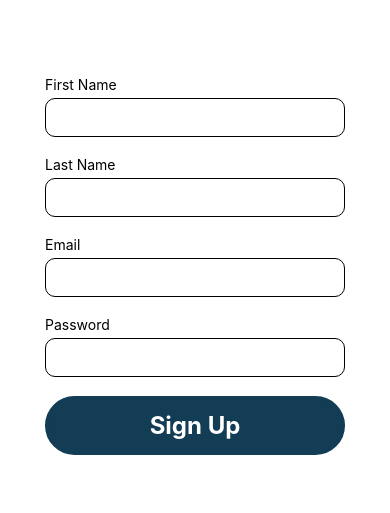
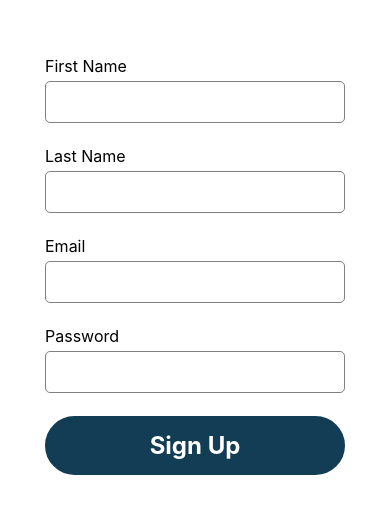
Before and after one commit to LDomadia/tech-demo-1-test, a React Native app in the folder TechDemo/: screen /SignUp in a window 390 px wide. Shown: the part 157-670 px from the top of the page. Built offline with nearby package versions, Linux system fonts and the light colour scheme.

Commit message:
changed field input styling

```diff
--- a/TechDemo/components/MyField.tsx
+++ b/TechDemo/components/MyField.tsx
@@ -10,28 +10,48 @@ export type Props = {
 }
 
 const MyField: React.FC<Props> = ({ title, type, onChangeFn }) => {
-
+    const [focus, setFocus] = useState(false);
     return (
         <View style={styles.container}>
-            <Text>{title}</Text>
-            <TextInput style={styles.input} autoCapitalize={"none"} onChangeText={(value) => onChangeFn(value)}/>
+            <Text style={styles.text}>{title}</Text>
+            <TextInput
+                style={focus ? styles.focus : styles.input}
+                autoCapitalize={"none"}
+                onFocus={() => setFocus(true)}
+                onBlur={() => setFocus(false)}
+                onChangeText={(value) => onChangeFn(value)}/>
         </View>
     );
 }
 
 const styles = StyleSheet.create({
+    focus: {
+        height: 50,
+        width: 300,
+        fontSize: 16,
+        borderColor: '#007AFF',
+        borderWidth: 1,
+        borderRadius: 5,
+        marginTop: 5,
+        padding: 10,
+    },
     input: {
-        height: 40,
+        height: 50,
         width: 300,
+        fontSize: 16,
+        borderColor: 'gray',
         borderWidth: 1,
-        borderRadius: 10,
+        borderRadius: 5,
         marginTop: 5,
         padding: 10,
     },
     container: {
         width: 300,
         height: 60,
-        marginBottom: 20
+        marginBottom: 30
+    },
+    text: {
+        fontSize: 16
     }
 });
 
```
Also changed, not shown: TechDemo/services/auth.service.tsx (deleted, +0 -19 lines).
